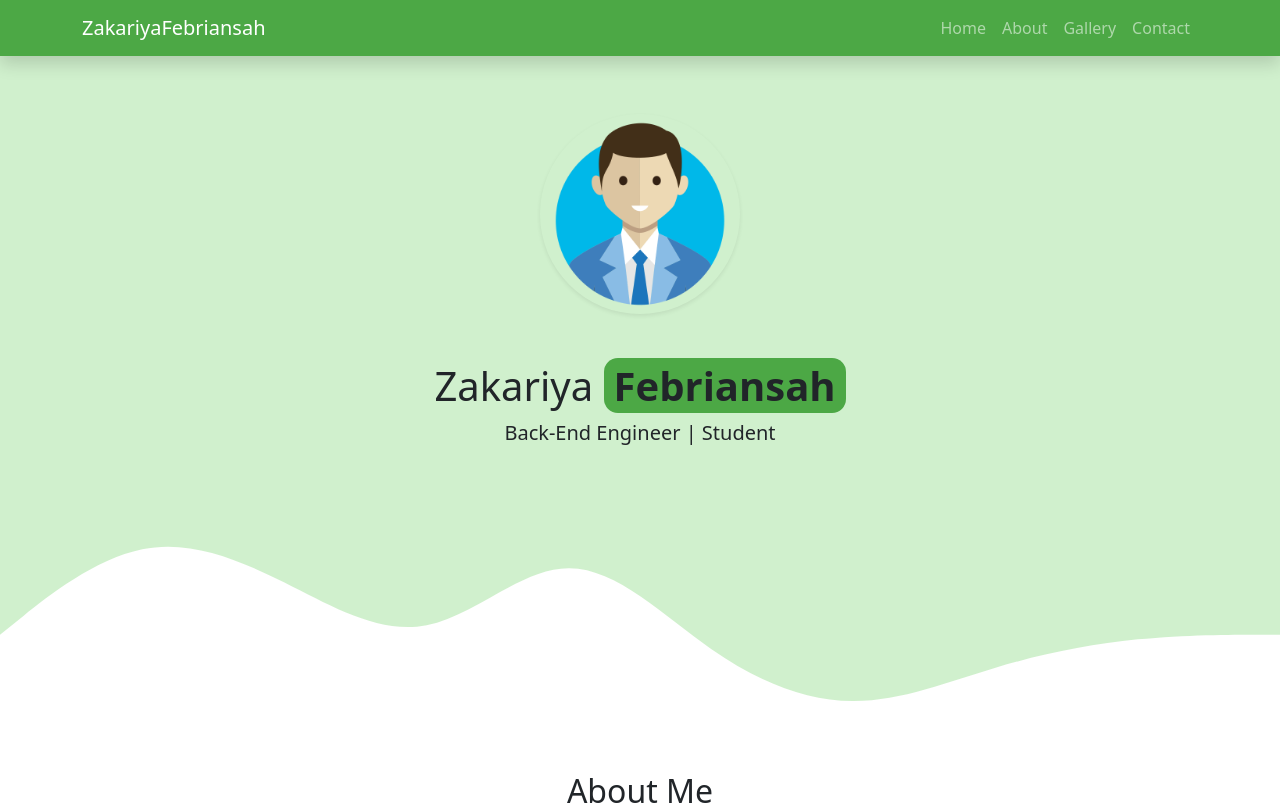
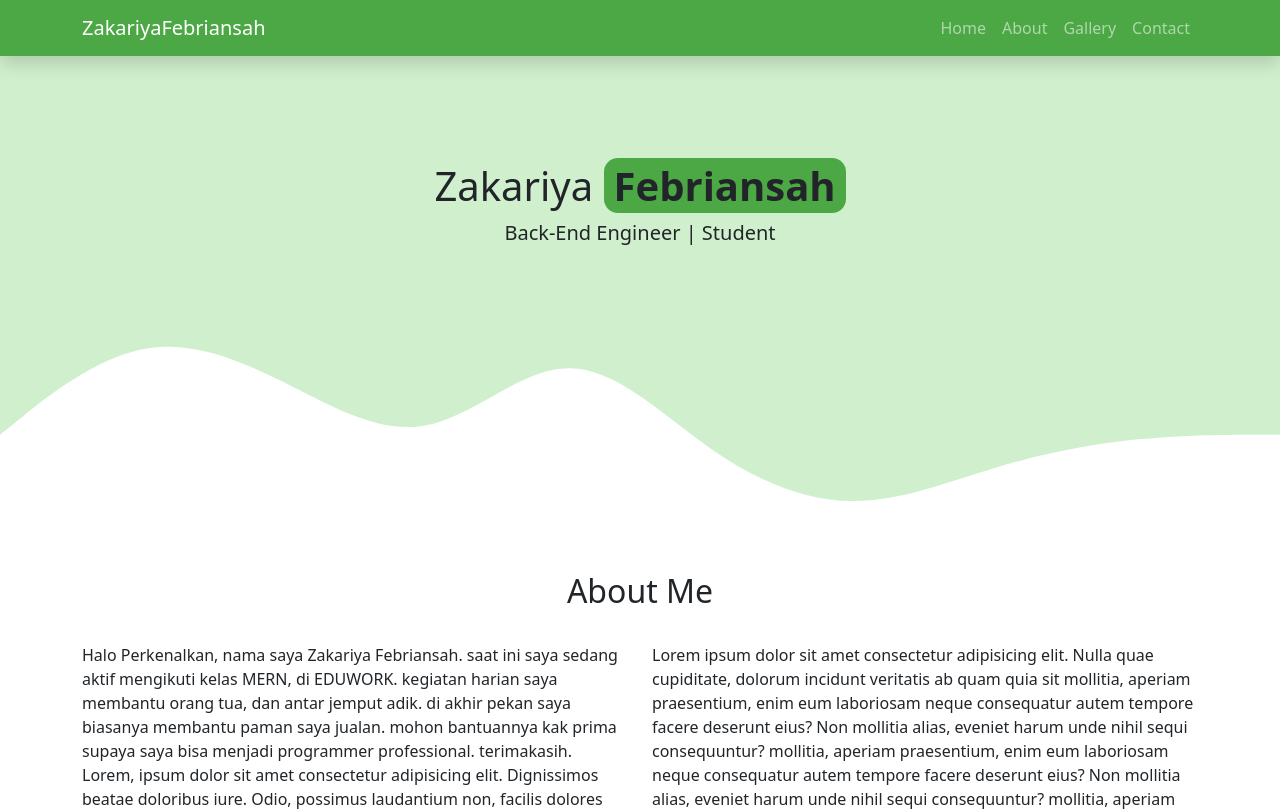
Before and after one commit to zakariya14/febri-reactjs, a React (Create React App) app: page / in a window 1280 px wide. Shown: the top 811 px of the page. Built offline with nearby package versions, Linux system fonts and the light colour scheme.

Commit message:
perbaikan error homepage

```diff
--- a/src/Component/Portfolio/Hero.jsx
+++ b/src/Component/Portfolio/Hero.jsx
@@ -5,7 +5,7 @@ import avatar from "./assets/avatar.png";
 const Hero = () => {
   return (
     <div className="banner text-center">
-      <img src={avatar} className="rounded-circle shadow-sm" style={{ width: "200px" }} />
+      <image src={avatar} className="rounded-circle shadow-sm" style={{ width: "200px" }} />
       <h1 className="display-6 mt-5">
         Zakariya <span className="feb">Febriansah</span>
       </h1>
```
